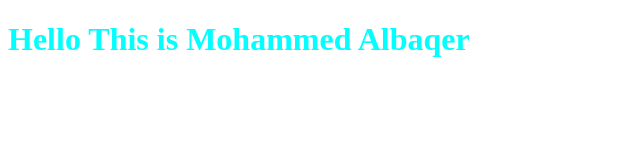
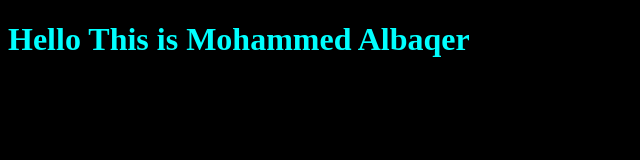
Before and after one commit to mohammedalbaqer/newgitproject, a plain HTML site: page index.html in a window 1280 px wide. Shown: the whole page, without its empty margins (0-640 px from the left). Drawn offline with Linux system fonts and the light colour scheme.

Commit message:
update background color

```diff
--- a/style.css
+++ b/style.css
@@ -1,3 +1,7 @@
 h1 {
     color: aqua;
 }
+
+body {
+    background-color: black
+}
```
